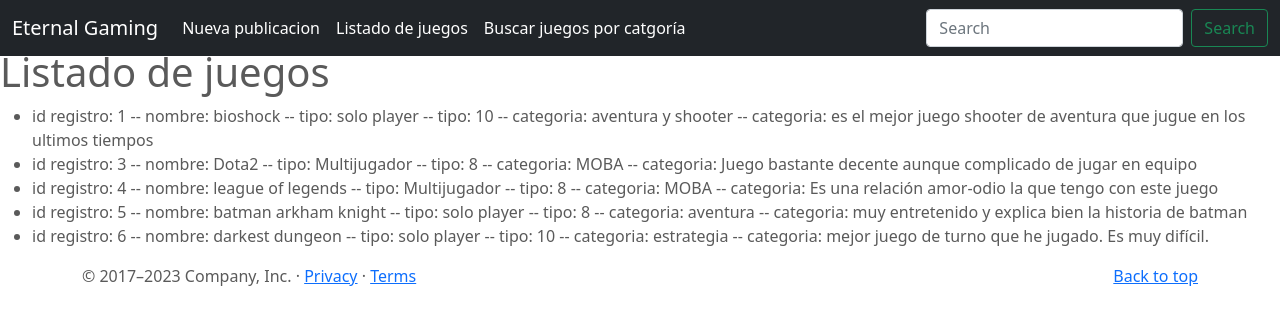
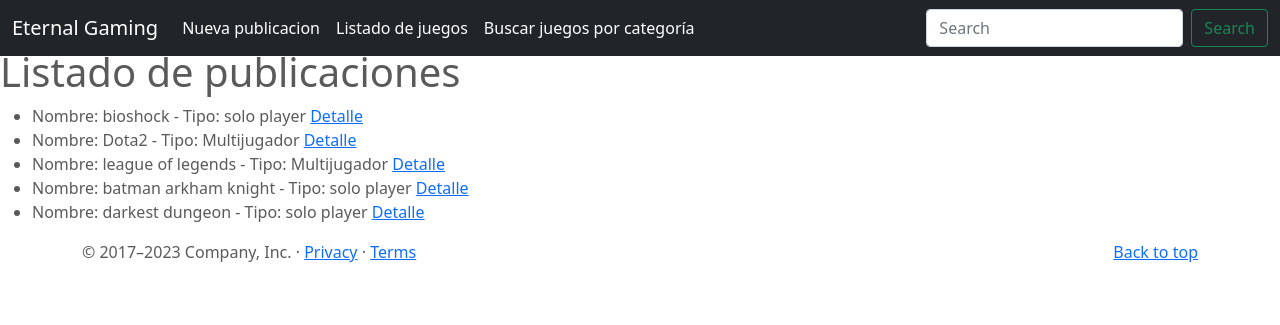
Before and after one commit to M4l3j4ndr0/entrega_final, a Django app: page /juegos/ in a window 1280 px wide. Shown: the top 325 px of the page. Run offline with Django 4.2, Linux system fonts and the light colour scheme; data comes from the database, SQL or seed files in the repository; both versions use the stored data as it was after the commit; some libraries are stand-ins or nearby versions.

Commit message:
correcciones en templates y avance en CRUD

```diff
--- a/entrega_final_app/models.py
+++ b/entrega_final_app/models.py
@@ -18,4 +18,4 @@
     opinion = models.TextField(max_length=100)
 
     def __str__(self):
-        return f"id registro: {self.id} -- nombre: {self.nombre} -- tipo: {self.tipo} -- tipo: {self.rating} -- categoria: {self.categoria} -- categoria: {self.opinion}"
+        return f"id : {self.id} -- nombre: {self.nombre} -- tipo: {self.tipo} -- rating: {self.rating} / 10 -- categoria: {self.categoria} -- opinion: {self.opinion}"
--- a/entrega_final_app/templates/entrega_final_app/base.html
+++ b/entrega_final_app/templates/entrega_final_app/base.html
@@ -67,7 +67,7 @@
             <!-- <a class="nav-link" href="https://getbootstrap.com/docs/5.0/examples/carousel/#">Link</a> || asi estaba inicialmente la linea de arriba-->
         </li>
           <li class="nav-item">
-            <a class="nav-link active" aria-current="page" href="{% url 'categoria-list' %}">Buscar juegos por catgoría</a>
+            <a class="nav-link active" aria-current="page" href="{% url 'juegos-list' %}">Buscar juegos por categoría</a>
             <!-- <a class="nav-link disabled" href="https://getbootstrap.com/docs/5.0/examples/carousel/#" tabindex="-1" aria-disabled="true">Disabled</a> || asi estaba inicialmente la linea de arriba -->
           </li>
         </ul>
--- a/entrega_final_app/templates/entrega_final_app/juegos.html
+++ b/entrega_final_app/templates/entrega_final_app/juegos.html
@@ -1,7 +1,7 @@
 {% extends 'entrega_final_app/base.html'%}
 
 
-{%block titulo%} Listado de juegos {%endblock%}
+{%block titulo%} Listado de publicaciones {%endblock%}
 
 
 {%block listado%}
@@ -10,7 +10,7 @@
 
     <ul>
         {%  for juego in juegos %}
-            <li>{{juego}}</li>
+            <li>Nombre: {{juego.nombre}} - Tipo: {{juego.tipo}} <a href="{% url 'juegos-detail' juego.id %}"> Detalle </a> </li>
         {% endfor %}
     </ul>
 {% endblock %}
--- a/entrega_final_app/templates/entrega_final_app/juegos_list.html
+++ b/entrega_final_app/templates/entrega_final_app/juegos_list.html
@@ -18,7 +18,7 @@
 
 <ul>
     {% for juego in juegos %}
-        <li> {{juego}} </li>
+        <li> {{juego}} </li> <a href="{% url 'juegos-detail' juego.id %}"> Detalle </a>
     {% endfor %}
 </ul>
 {% endblock %}
--- a/entrega_final_app/views.py
+++ b/entrega_final_app/views.py
@@ -1,7 +1,7 @@
 from django.shortcuts import render
 from django.http import HttpResponse
 from entrega_final_app.models import  Juegos #, Post
-from entrega_final_app.forms import   JuegosForm, BuscarJuegosForm
+from entrega_final_app.forms import   JuegosForm , BuscarJuegosForm
 from django.views.generic import ListView, DetailView, CreateView, UpdateView, DeleteView
 from django.urls import reverse_lazy
 
@@ -51,7 +51,7 @@
     model = Juegos
     # trabaja con esto el detail view → Juegos.objects.get(id=pk)
 
-class PostCreate(CreateView):
+class JuegosCreate(CreateView):
     model = Juegos
     success_url = reverse_lazy("juegos-list")
     fields = '__all__' #que campos voy a utilizar para crear
--- a/entrega_final_mvt/urls.py
+++ b/entrega_final_mvt/urls.py
@@ -15,12 +15,15 @@
 """
 from django.contrib import admin
 from django.urls import path, include
-from entrega_final_app.views import index, mostrar_juegos, alta_juegos, BuscarJuegos
+from entrega_final_app.views import index, mostrar_juegos, alta_juegos, JuegosList, JuegosDetail, JuegosDelete, JuegosUpdate, JuegosCreate ,BuscarJuegos
 
 urlpatterns = [
     path('', index, name="index"),
     path('admin/', admin.site.urls),
     path('juegos/',mostrar_juegos, name = "juegos"),
     path('juegos/create',alta_juegos, name = "juegos-create"),
-    path('juegos/list', BuscarJuegos.as_view(), name = "categoria-list"),
+    path('juegos/list', BuscarJuegos.as_view(), name = "juegos-buscar"), #ver la vista relacionada se puede modificar / eliminar
+    path('juegos/list',JuegosList.as_view(), name = "juegos-list"),
+    path('juegos/<pk>/detail',JuegosDetail.as_view(), name = "juegos-detail"),
+
 ]
```
Also changed, not shown: entrega_final_app/templates/entrega_final_app/juegos_detail.html (added, +20 -0 lines), db.sqlite3, entrega_final_app/forms.py (line endings or trailing spaces).
